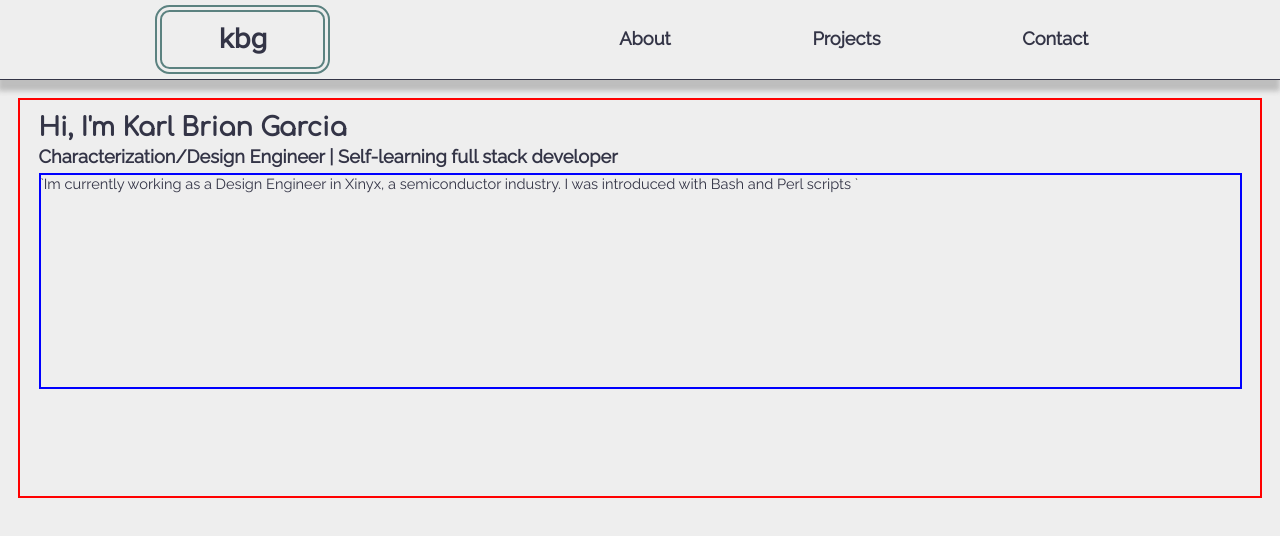
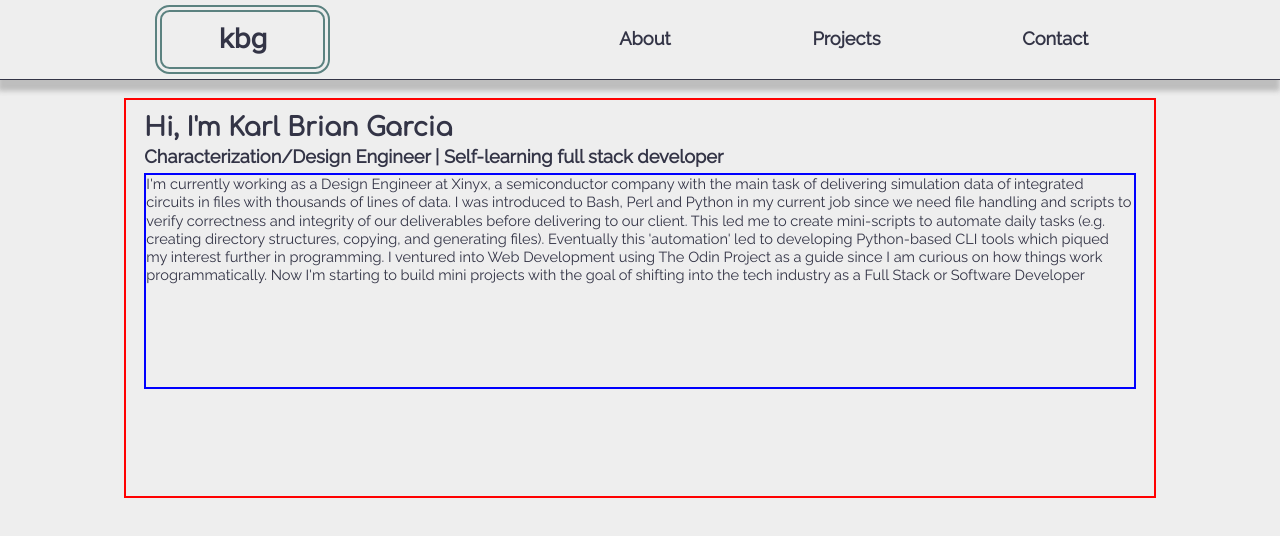
Before and after one commit to kbgarcia8/portfolio, a React (Vite) app in the folder portfolio/: page / in a window 1280 px wide. Shown: the top 536 px of the page. Built offline with nearby package versions, Linux system fonts and the light colour scheme.

Commit message:
initial about section

```diff
--- a/portfolio/src/components/pages/MainPage/MainPage.jsx
+++ b/portfolio/src/components/pages/MainPage/MainPage.jsx
@@ -1,14 +1,21 @@
 import React from "react";
 import PropTypes from "prop-types";
 import * as styled from './MainPage.styles.js';
+
+const aboutSectionParagraph = `I'm currently working as a Design Engineer at Xinyx, a semiconductor company with the main task of
+delivering simulation data of integrated circuits in files with thousands of lines of data. I was introduced to Bash, Perl and Python
+in my current job since we need file handling and scripts to verify correctness and integrity of our deliverables before delivering
+to our client. This led me to create mini-scripts to automate daily tasks (e.g. creating directory structures, copying, and generating files).
+Eventually this 'automation' led to developing Python-based CLI tools which piqued my interest further in programming. I ventured into Web
+Development using The Odin Project as a guide since I am curious on how things work programmatically. Now I'm starting to build mini projects
+with the goal of shifting into the tech industry as a Full Stack or Software Developer`;
 
 const MainPage = () => {
     return (
         <styled.MainPageWrapper>
             <styled.AboutSection title={'Hi, I\'m Karl Brian Garcia'} description={'Characterization/Design Engineer | Self-learning full stack developer'}>
                 <styled.AboutSectionParagraph>
-                    `Im currently working as a Design Engineer in Xinyx, a semiconductor industry. I was introduced with Bash and Perl scripts
-                    `
+                    {aboutSectionParagraph}
                 </styled.AboutSectionParagraph>
             </styled.AboutSection>
         </styled.MainPageWrapper>
--- a/portfolio/src/components/pages/MainPage/MainPage.styles.js
+++ b/portfolio/src/components/pages/MainPage/MainPage.styles.js
@@ -5,7 +5,8 @@ import Section from "components/molecules/Section";
 export const MainPageWrapper = styled.div`
     width: 100%;
     height: 100%;
-    padding: ${v.spacing.medium};
+    padding-block: ${v.spacing.medium};
+    padding-inline: ${v.spacing.xxxlarge};
 `;
 
 export const AboutSection = styled(Section)`
```
